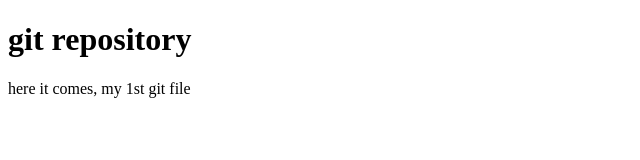
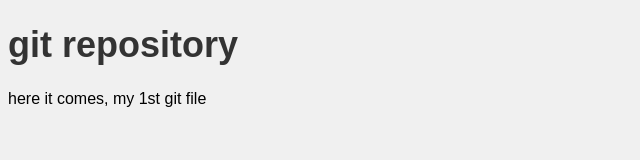
Before and after one commit to kavindu5089/my1st.ch, a plain HTML site: page index.html in a window 1280 px wide. Shown: the whole page, without its empty margins (0-640 px from the left). Drawn offline with Linux system fonts and the light colour scheme.

Commit message:
added css

```diff
--- /dev/null
+++ b/color.css
@@ -0,0 +1,10 @@
+body {
+    background-color: #f0f0f0; /* Light gray background */
+    font-family: Arial, sans-serif;
+  }
+
+h1 {
+    color: #333; /* Dark gray text */
+    font-size: 36px;
+    font-weight: bold;
+  }
--- a/index.html
+++ b/index.html
@@ -3,8 +3,10 @@
     <title>
         MY 1ST GIT REPOSITORY
     </title>
+    <link rel="stylesheet" href="color.css">
 </head>
-<BODY>
+<body>
     <h1>git repository</h1>
     <p> here it comes, my 1st git file</p>
-</BODY>
+</body>
+</html>
```
